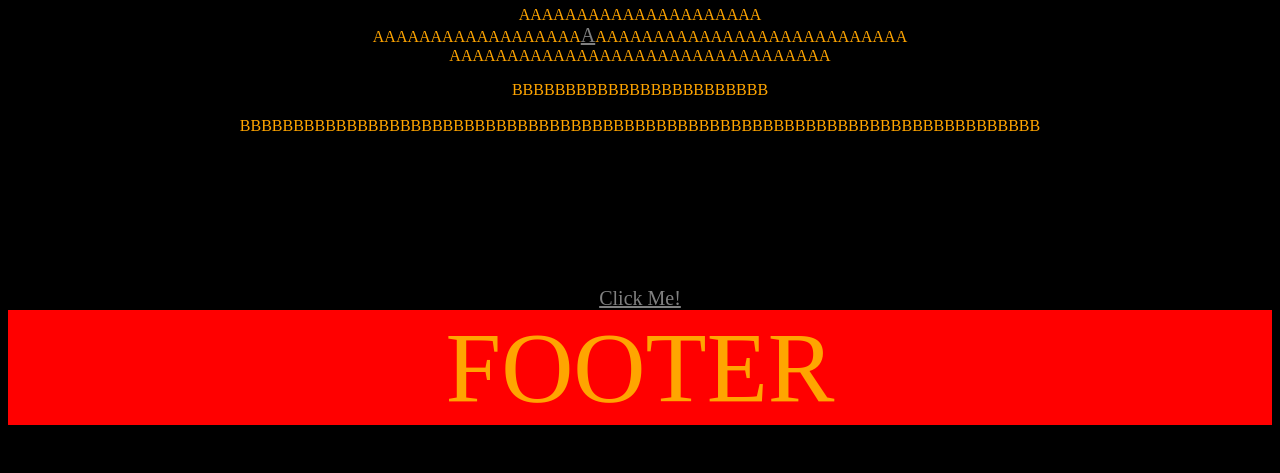
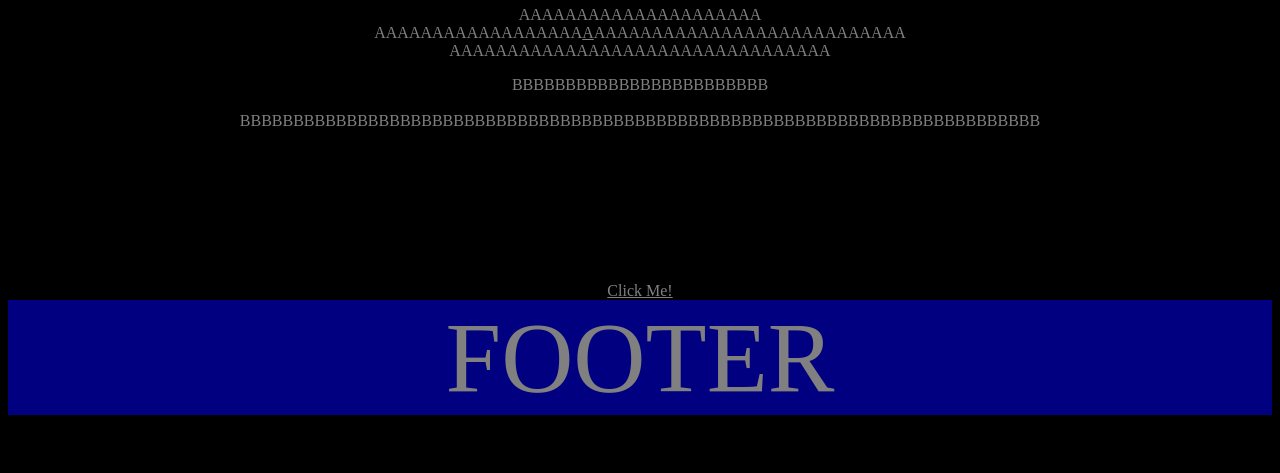
Before and after one commit to Matthew-Thornton/mattthornton, a plain HTML site: page index.html in a window 1280 px wide. Shown: the part 327-800 px from the top of the page. Drawn offline with Linux system fonts and the light colour scheme.

Commit message:
Update styles.css

```diff
--- a/styles.css
+++ b/styles.css
@@ -1,14 +1,14 @@
 body {
-  text-align: center;   color: orange; background-color: black;
+  text-align: center; color: gray; background-color: black;
  }
 a {
-  color: grey; background-color: black; font-size:20px;
+  color: grey;
   }
 a:hover {
-  color: grey; background-color: black; font-size:35px;
+  color: grey; font-size:35px;
   }
  .A{
-   background-color: red; text-align: center;  color: orange; font-size: 100px;
+   background-color: navy; font-size: 100px;
  }
  .A:hover {
    color: black;
@@ -18,7 +18,7 @@ a:hover {
  }
 
  footer {
-    background-color: red; text-align: center;  color: orange; font-size: 100px;
+    background-color: navy; font-size: 100px;
  }
  footer:hover {
    color: black;
```
